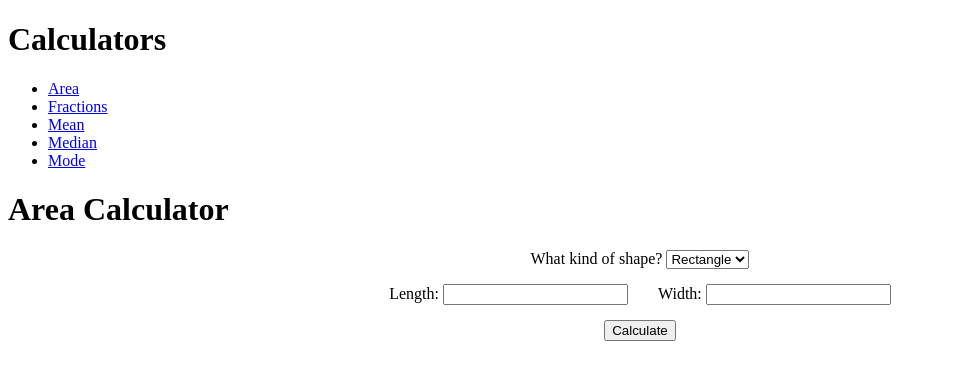
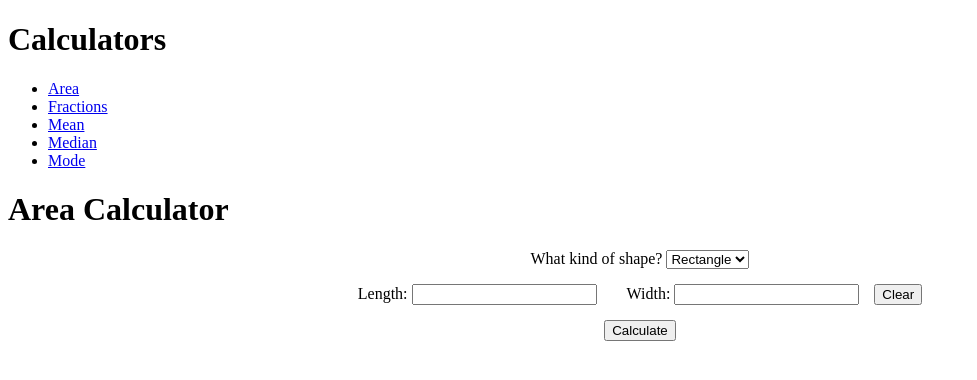
Before and after one commit to matthewberes/calculatorWebsite, an Angular app: page /area in a window 1280 px wide. Shown: the top 380 px of the page, without its empty margins (0-977 px from the left). Built offline with nearby package versions, Linux system fonts and the light colour scheme.

Commit message:
add clear button for area

```diff
--- a/src/app/area/area.component.html
+++ b/src/app/area/area.component.html
@@ -14,6 +14,7 @@
             <input type="number" id="length" name="length" formControlName="length" style='margin-right: 15px;'>
             <label  style='margin-left: 15px;'>Width: </label>
             <input type="number" id="width" name="width" formControlName="width">
+            <button style='margin-left: 15px;' (click)="clear()">Clear</button>
         </form>
     </ng-container>
 
@@ -23,6 +24,7 @@
             <input type="number" id="base" name="base" formControlName="base" style='margin-right: 15px;'>
             <label  style='margin-left: 15px;'>Height: </label>
             <input type="number" id="height" name="height" formControlName="height">
+            <button style='margin-left: 15px;' (click)="clear()">Clear</button>
         </form>
     </ng-container>
 
@@ -33,6 +35,7 @@
                 <option value="diameter">Diameter</option>
             </select>
             <input type="number" id="circleValue" name="circleValue" formControlName="circleValue">
+            <button style='margin-left: 15px;' (click)="clear()">Clear</button>
         </form>
     </ng-container>
 
--- a/src/app/area/area.component.ts
+++ b/src/app/area/area.component.ts
@@ -33,6 +33,7 @@ export class AreaComponent implements OnInit {
 
   selectChange() {
     this.currShape = this.shape.nativeElement.value;
+    this.clear();
   }
 
   calculate() {
@@ -54,4 +55,14 @@ export class AreaComponent implements OnInit {
     }
     this.showCalculation = true;
   }
+
+  clear() {
+    this.rectangleForm.get("length")?.setValue(null);
+    this.rectangleForm.get("width")?.setValue(null);
+    this.triangleForm.get("base")?.setValue(null);
+    this.triangleForm.get("height")?.setValue(null);
+    this.circleForm.get("circleValue")?.setValue(null);
+    this.calculation = "";
+    this.showCalculation = false;
+  }
 }
```
